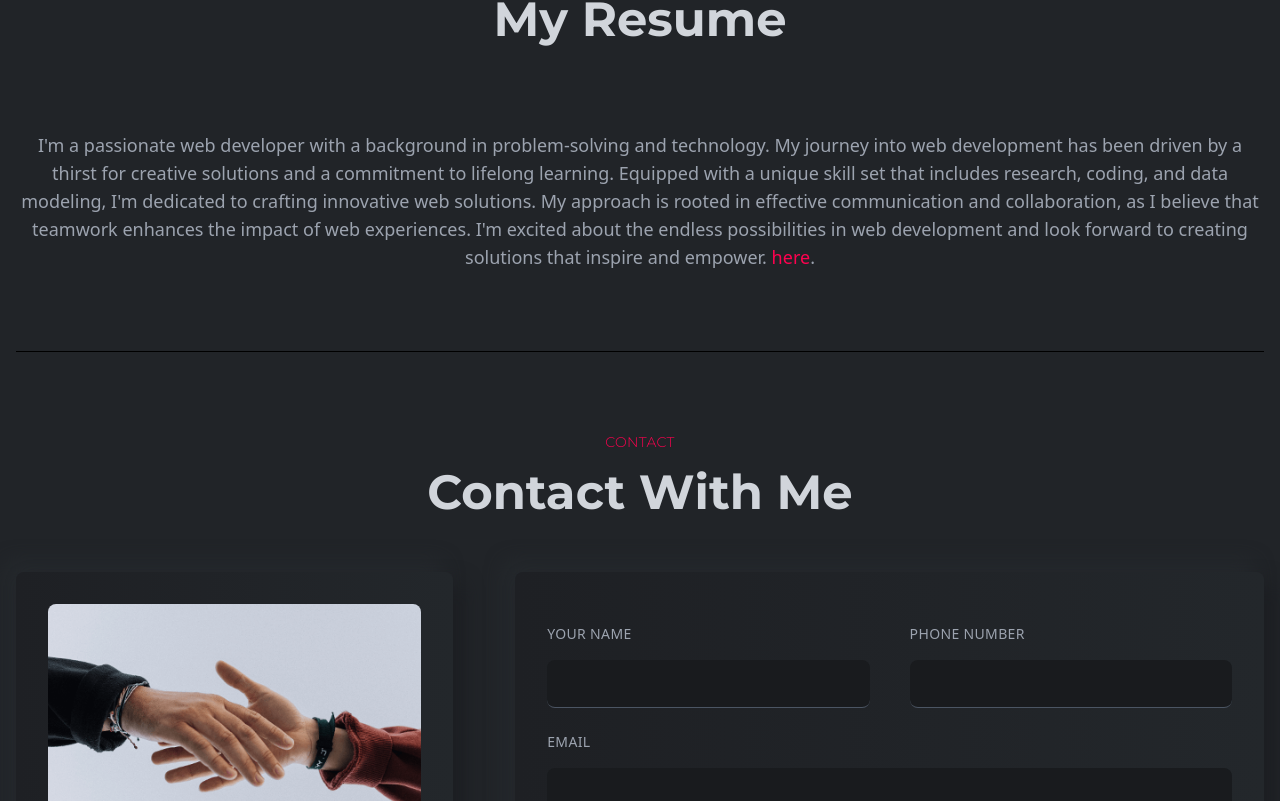
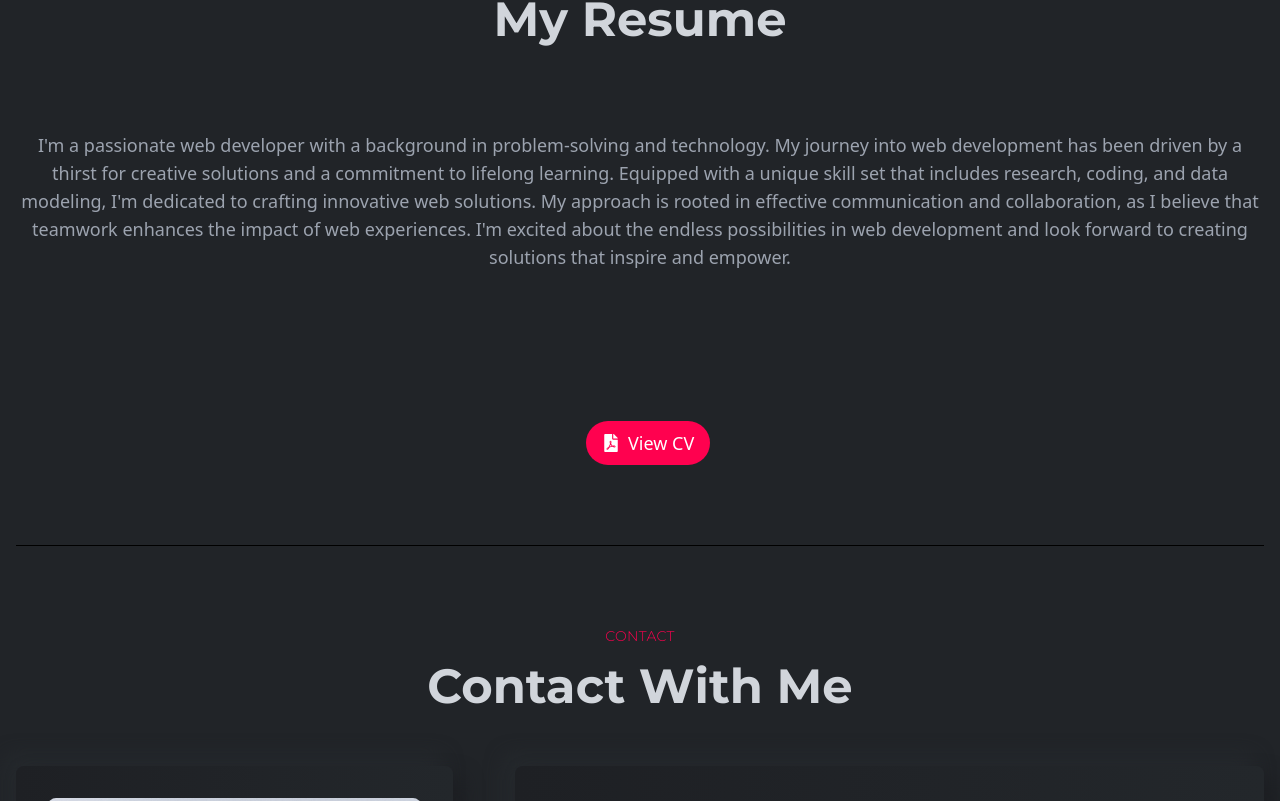
Before and after one commit to Bahare09/portfolio-Bahare, a React (Create React App) app in the folder portfolio/: page / in a window 1280 px wide. Shown: the part 1239-2040 px from the top of the page. Built offline with nearby package versions, Linux system fonts and the light colour scheme.

Commit message:
add cv button

```diff
--- a/portfolio/src/components/resume/Resume.js
+++ b/portfolio/src/components/resume/Resume.js
@@ -1,7 +1,17 @@
 import React from "react";
+import { FaFilePdf } from "react-icons/fa"; // Import the PDF icon from react-icons/fa
 import Title from "../layouts/Title";
 
 const Resume = () => {
+  const handleCVButtonClick = () => {
+    // Handle what happens when the CV button is clicked
+    window.open(
+      "https://drive.google.com/file/d/1oppDxewLKmHTvPQfgEPZsnGEFpOWAqAq/view?usp=sharing",
+      "_blank",
+      "noopener noreferrer"
+    );
+  };
+
   return (
     <section id="resume" className="w-full py-20 border-b-[1px] border-b-black">
       <div className="flex justify-center items-center text-center">
@@ -18,15 +28,13 @@ const Resume = () => {
           believe that teamwork enhances the impact of web experiences. I'm
           excited about the endless possibilities in web development and look
           forward to creating solutions that inspire and empower.{" "}
-          <a
-            href="/path-to-your-cv.pdf"
-            target="_blank"
-            rel="noopener noreferrer"
-            className="text-designColor hover:underline"
+          <button
+            className="text-white bg-designColor hover:bg-opacity-80 rounded-full py-2 px-4 transition duration-300 ease-in-out cursor-pointer flex items-center"
+            onClick={handleCVButtonClick}
+            style={{ marginTop: "150px", marginLeft: "570px" }}
           >
-            here
-          </a>
-          .
+            <FaFilePdf className="mr-2" /> View CV
+          </button>
         </p>
       </div>
     </section>
```
